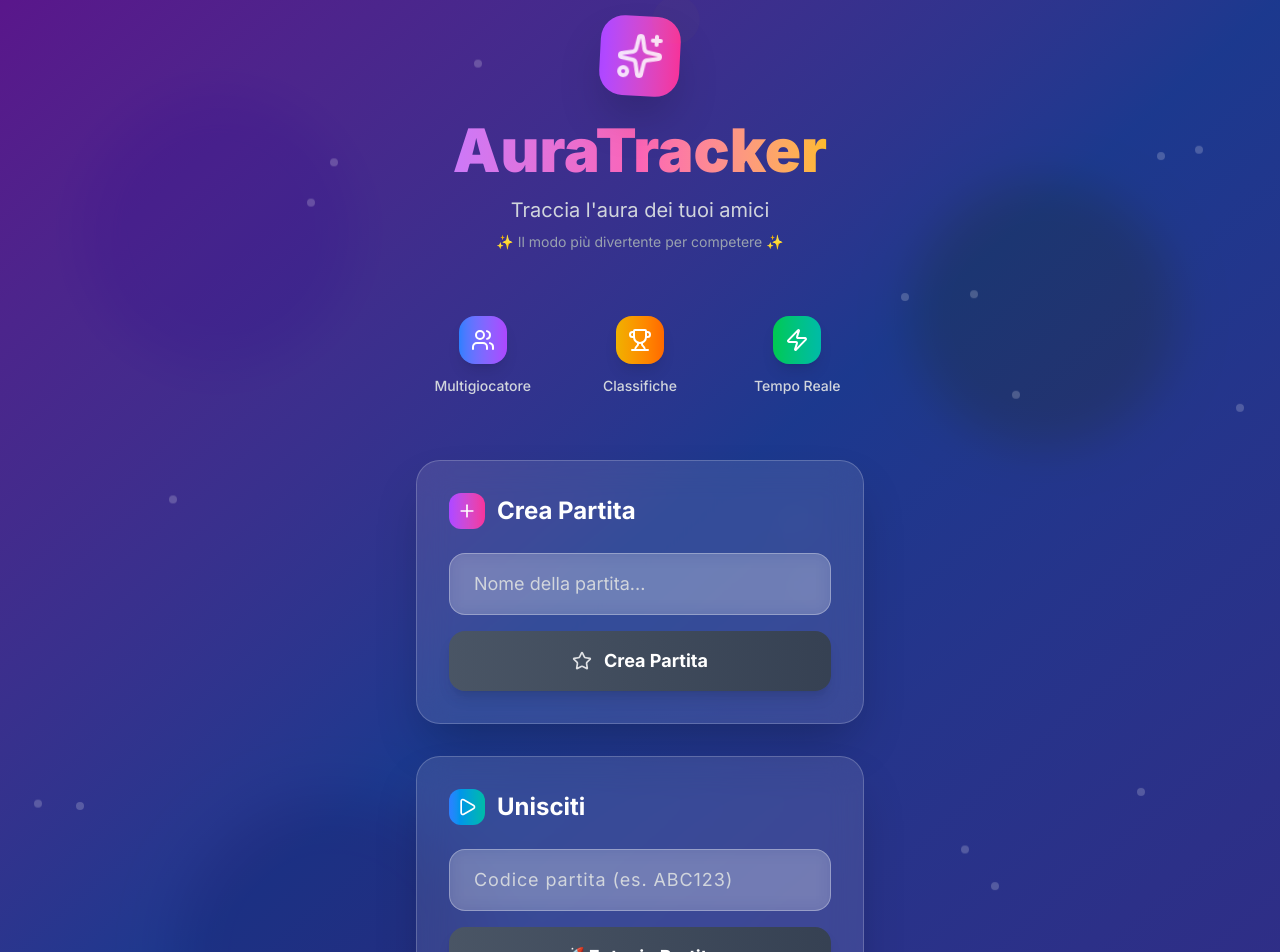
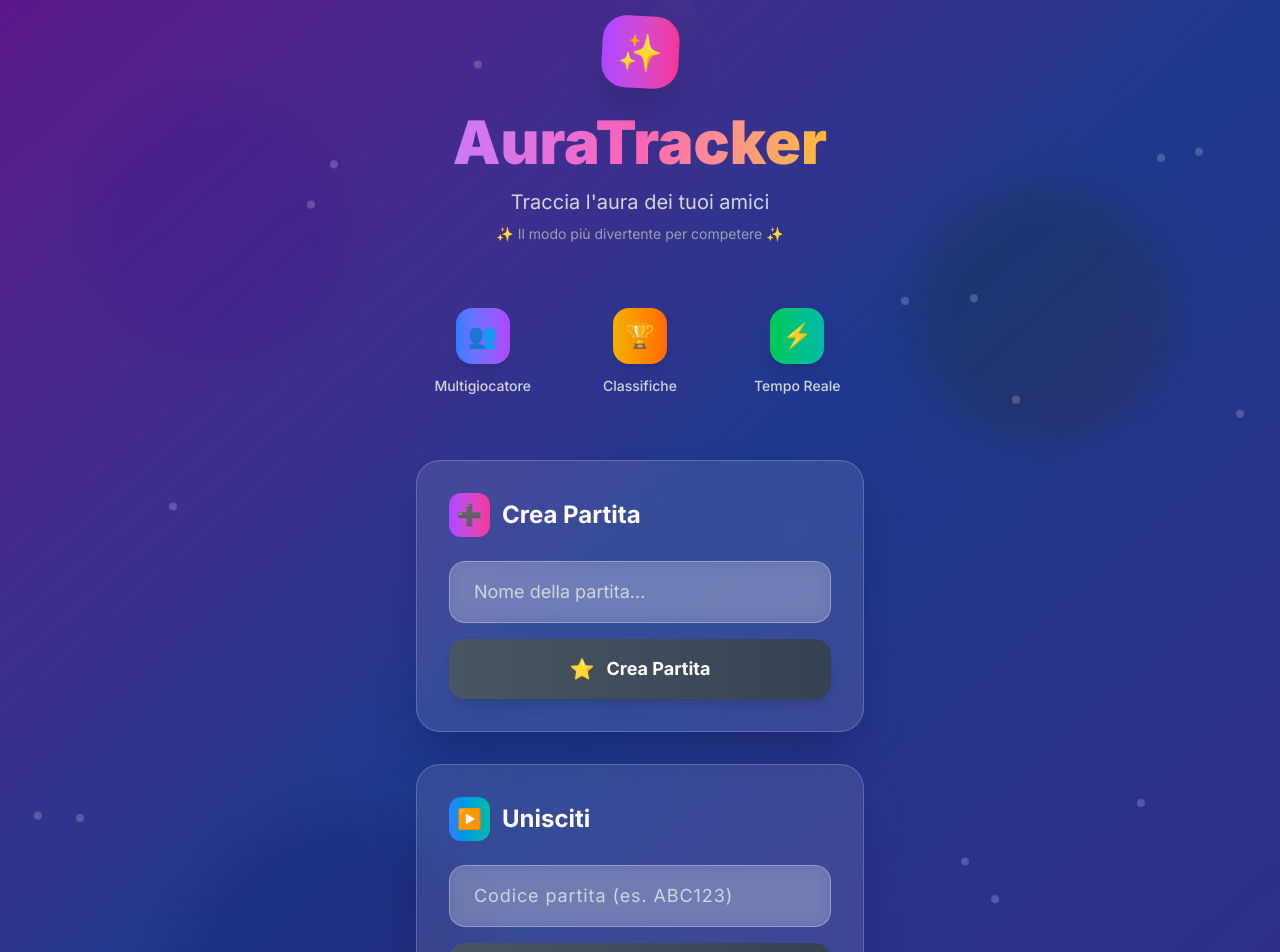
Before and after one commit to braeddy/aura-tracker, a Next.js app: page / in a window 1280 px wide. Shown: the top 952 px of the page. Built offline with nearby package versions, Linux system fonts and the light colour scheme.

Commit message:
feat: replace icons with emojis for improved visual appeal in HomePage

```diff
--- a/src/app/page.tsx
+++ b/src/app/page.tsx
@@ -2,7 +2,6 @@
 
 import { useState } from 'react'
 import { useRouter } from 'next/navigation'
-import { Plus, Users, Trophy, Zap, Star, Sparkles, Play } from 'lucide-react'
 
 export default function HomePage() {
   const [gameCode, setGameCode] = useState('')
@@ -69,8 +68,8 @@ export default function HomePage() {
           <div className="text-center">
             <div className="flex justify-center mb-6">
               <div className="relative">
-                <div className="bg-gradient-to-r from-purple-500 to-pink-500 p-4 rounded-3xl shadow-2xl transform rotate-3 hover:rotate-0 transition-transform duration-300">
-                  <Sparkles className="h-12 w-12 text-white animate-pulse" />
+                <div className="bg-gradient-to-r from-purple-500 to-pink-500 p-4 rounded-3xl shadow-2xl transform rotate-3 hover:rotate-0 transition-transform duration-300 text-4xl flex items-center justify-center">
+                  ✨
                 </div>
                 <div className="absolute -top-2 -right-2 w-6 h-6 bg-yellow-400 rounded-full animate-ping"></div>
               </div>
@@ -85,20 +84,20 @@ export default function HomePage() {
           {/* Features */}
           <div className="grid grid-cols-3 gap-6 py-8">
             <div className="text-center group">
-              <div className="bg-gradient-to-r from-blue-500 to-purple-500 p-3 rounded-2xl mx-auto mb-3 w-fit transform group-hover:scale-110 transition-transform duration-300 shadow-lg">
-                <Users className="h-6 w-6 text-white" />
+              <div className="bg-gradient-to-r from-blue-500 to-purple-500 p-3 rounded-2xl mx-auto mb-3 w-fit transform group-hover:scale-110 transition-transform duration-300 shadow-lg text-2xl flex items-center justify-center">
+                👥
               </div>
               <p className="text-sm text-gray-300 font-medium">Multigiocatore</p>
             </div>
             <div className="text-center group">
-              <div className="bg-gradient-to-r from-yellow-500 to-orange-500 p-3 rounded-2xl mx-auto mb-3 w-fit transform group-hover:scale-110 transition-transform duration-300 shadow-lg">
-                <Trophy className="h-6 w-6 text-white" />
+              <div className="bg-gradient-to-r from-yellow-500 to-orange-500 p-3 rounded-2xl mx-auto mb-3 w-fit transform group-hover:scale-110 transition-transform duration-300 shadow-lg text-2xl flex items-center justify-center">
+                🏆
               </div>
               <p className="text-sm text-gray-300 font-medium">Classifiche</p>
             </div>
             <div className="text-center group">
-              <div className="bg-gradient-to-r from-green-500 to-teal-500 p-3 rounded-2xl mx-auto mb-3 w-fit transform group-hover:scale-110 transition-transform duration-300 shadow-lg">
-                <Zap className="h-6 w-6 text-white" />
+              <div className="bg-gradient-to-r from-green-500 to-teal-500 p-3 rounded-2xl mx-auto mb-3 w-fit transform group-hover:scale-110 transition-transform duration-300 shadow-lg text-2xl flex items-center justify-center">
+                ⚡
               </div>
               <p className="text-sm text-gray-300 font-medium">Tempo Reale</p>
             </div>
@@ -107,8 +106,8 @@ export default function HomePage() {
           {/* Create Game */}
           <div className="bg-white/10 backdrop-blur-lg rounded-3xl p-8 border border-white/20 shadow-2xl hover:bg-white/15 transition-all duration-300 transform hover:scale-105">
             <div className="flex items-center gap-3 mb-6">
-              <div className="bg-gradient-to-r from-purple-500 to-pink-500 p-2 rounded-xl">
-                <Plus className="h-5 w-5 text-white" />
+              <div className="bg-gradient-to-r from-purple-500 to-pink-500 p-2 rounded-xl text-xl flex items-center justify-center">
+                ➕
               </div>
               <h2 className="text-2xl font-bold text-white">Crea Partita</h2>
             </div>
@@ -132,7 +131,7 @@ export default function HomePage() {
                   </>
                 ) : (
                   <>
-                    <Star className="h-5 w-5 animate-pulse" />
+                    <span className="text-xl">⭐</span>
                     Crea Partita
                   </>
                 )}
@@ -143,8 +142,8 @@ export default function HomePage() {
           {/* Join Game */}
           <div className="bg-white/10 backdrop-blur-lg rounded-3xl p-8 border border-white/20 shadow-2xl hover:bg-white/15 transition-all duration-300 transform hover:scale-105">
             <div className="flex items-center gap-3 mb-6">
-              <div className="bg-gradient-to-r from-blue-500 to-teal-500 p-2 rounded-xl">
-                <Play className="h-5 w-5 text-white" />
+              <div className="bg-gradient-to-r from-blue-500 to-teal-500 p-2 rounded-xl text-xl flex items-center justify-center">
+                ▶️
               </div>
               <h2 className="text-2xl font-bold text-white">Unisciti</h2>
             </div>
```
Also changed, not shown: src/app/game/[code]/page.tsx (+25 -50 lines).
